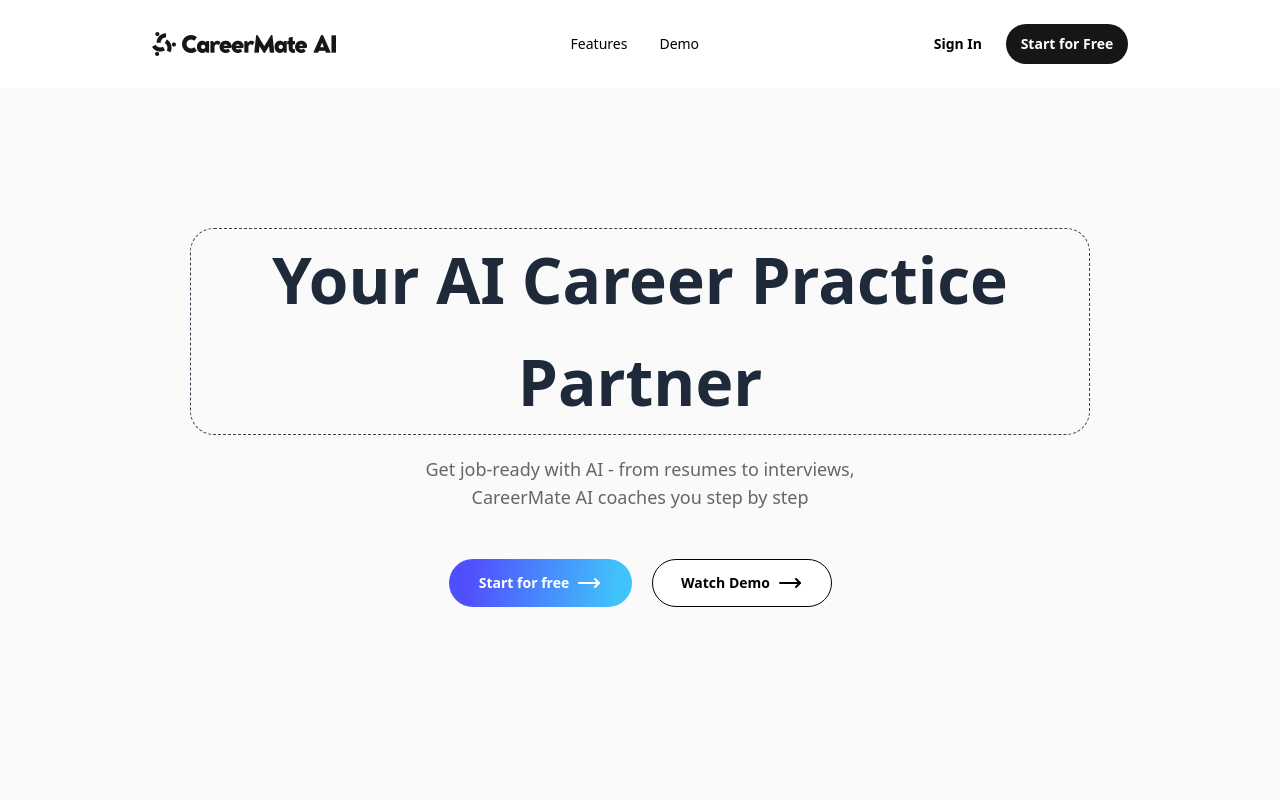
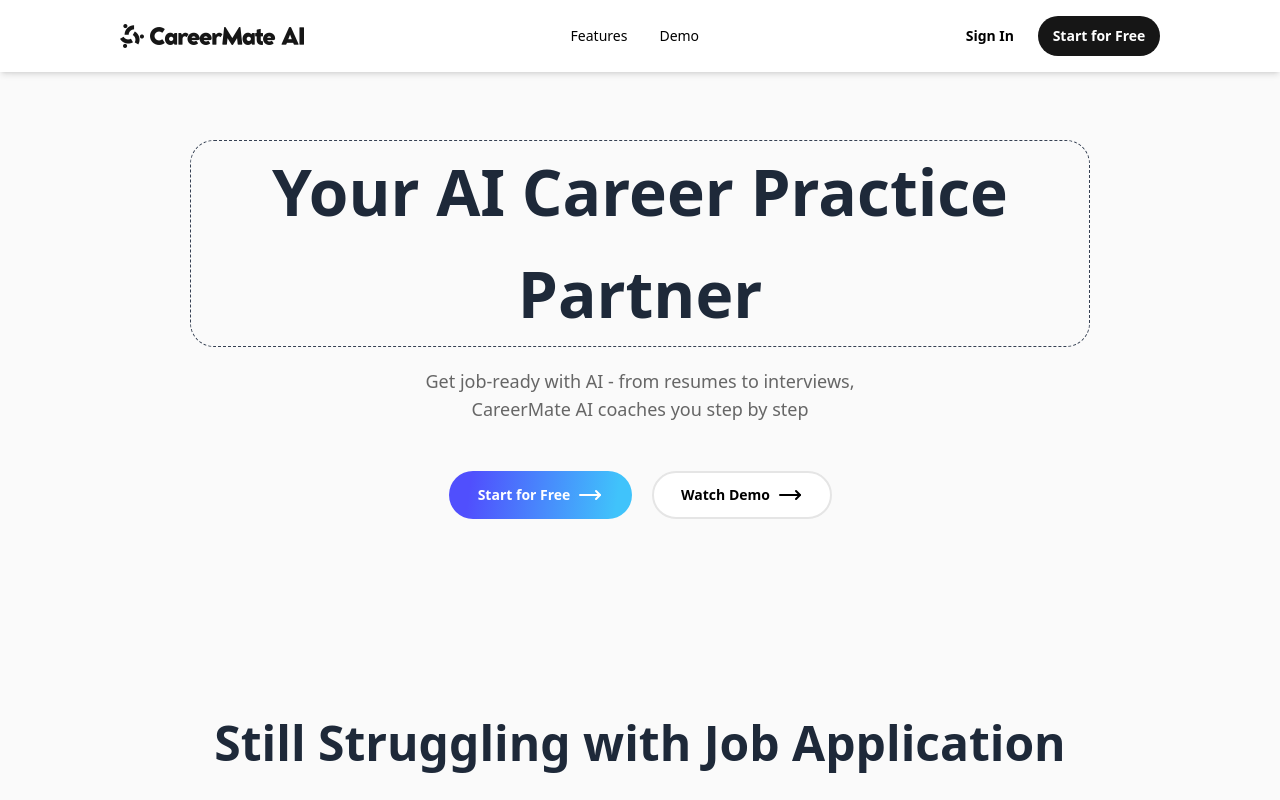
Before and after one commit to xblstella-blink/careermate-ai, a Next.js app: page / in a window 1280 px wide. Shown: the top 800 px of the page. Built offline with nearby package versions, Linux system fonts and the light colour scheme; no server answers.

Commit message:
chore: fix home nav to fixed position, fix hover button

```diff
--- a/src/app/components/Button/Button.jsx
+++ b/src/app/components/Button/Button.jsx
@@ -1,14 +1,15 @@
 const Button = ({ children, onClick, variant = "primary" }) => {
   const variants = {
     primary:
-      "bg-[linear-gradient(98deg,_#504ffd_12%,_#40c3fb_91%)] text-white h-12",
-    secondary: "bg-white border border-black text-black h-12",
+      "bg-[linear-gradient(98deg,_#504ffd_12%,_#40c3fb_91%)] text-white h-12 hover:-translate-y-2",
+    secondary:
+      "bg-white border-2 border-[#e5e5e5] text-black h-12 hover:-translate-y-2 hover:text-[#4285f4] hover:border-[#4285f4]",
     start: "bg-[#161616] text-white text-sm h-10 hover:-translate-y-2",
   };
 
   return (
     <button
-      className={`flex gap-2 justify-center items-center  w-full rounded-3xl hover:brightness-90 transition-all text-sm font-bold ${variants[variant]}`}
+      className={`flex gap-2 justify-center items-center  w-full rounded-3xl transition-all text-sm font-bold ${variants[variant]}`}
       onClick={onClick}
     >
       {children}
--- a/src/app/components/HeroSection/HeroSection.jsx
+++ b/src/app/components/HeroSection/HeroSection.jsx
@@ -16,7 +16,7 @@ const HeroSection = () => (
       <div className="flex justify-center items-center gap-5 mt-12">
         <div className="w-[183px]">
           <Button>
-            Start for free <MoveRight />
+            Start for Free <MoveRight />
           </Button>
         </div>
         <div className="w-[180px]">
--- a/src/app/components/HomeNav/HomeNav.jsx
+++ b/src/app/components/HomeNav/HomeNav.jsx
@@ -7,7 +7,7 @@ const HomeNav = () => {
   const linkClass = "hover:text-[#4285f4] transition-colors";
 
   return (
-    <div className="flex justify-between items-center px-8 py-6 mx-30 text-sm">
+    <div className="flex justify-between items-center px-30 py-4 text-sm fixed top-0 right-0 left-0 bg-white shadow-md z-10">
       <Image
         src={logo}
         alt="CareerMate AI"
```
